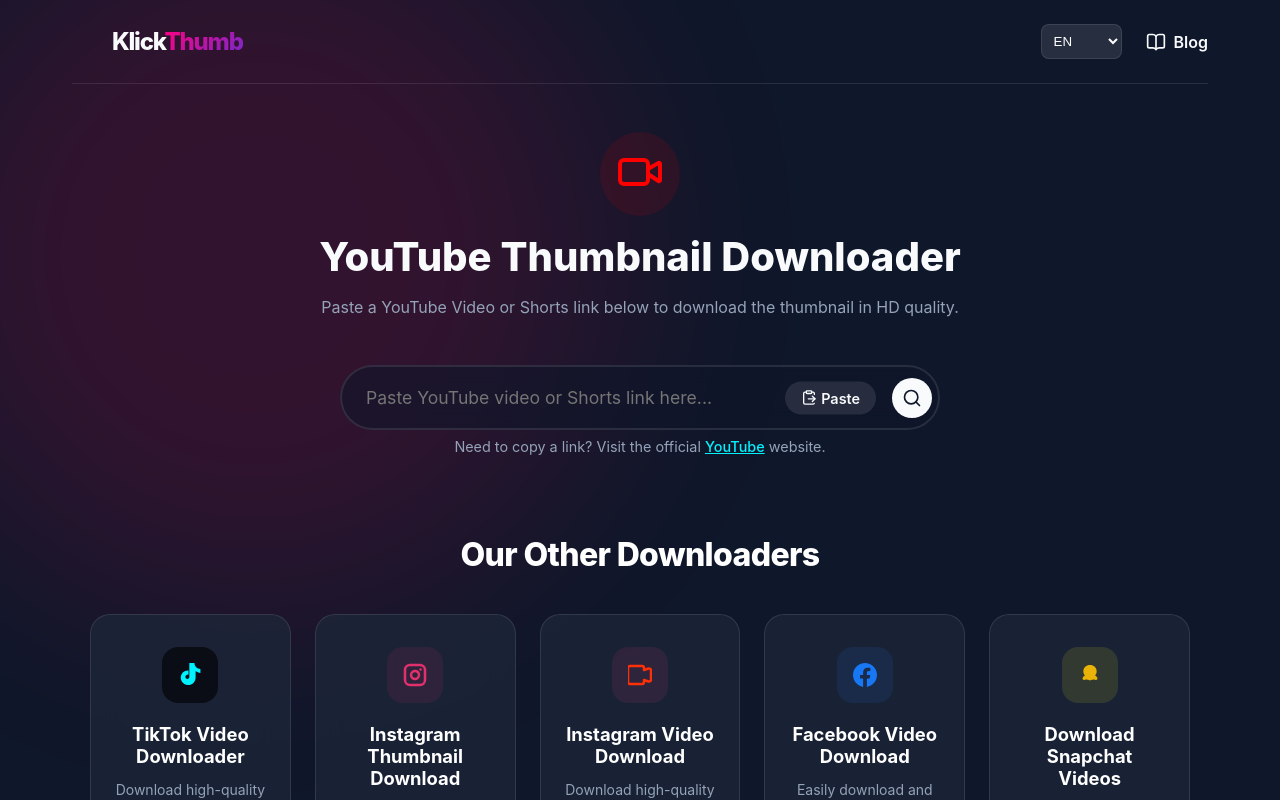
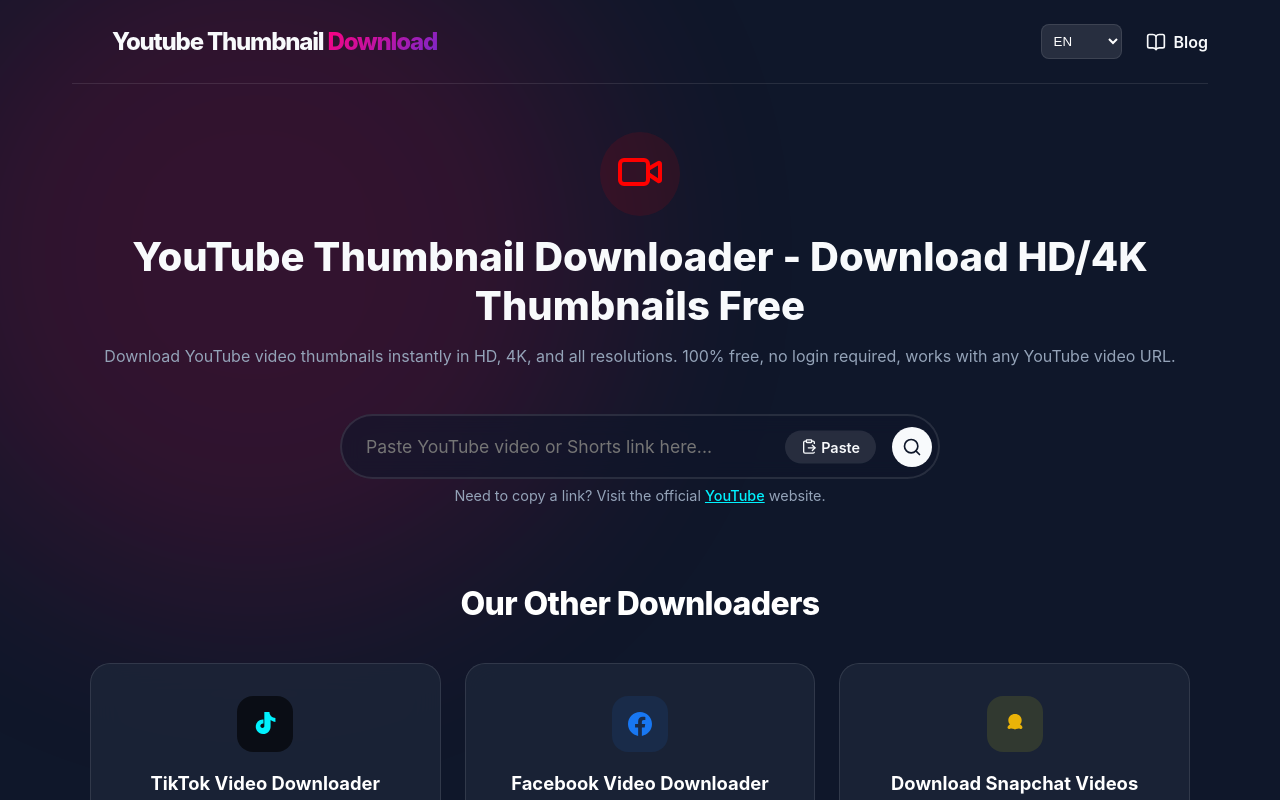
Before and after one commit to satpal0850/thumbnail.net, a React (Vite) app: page / in a window 1280 px wide. Shown: the top 800 px of the page. Built offline with nearby package versions, Linux system fonts and the light colour scheme.

Commit message:
changes in domain, schema title

```diff
--- a/generate_sitemap.js
+++ b/generate_sitemap.js
@@ -13,7 +13,7 @@
 
 const validLangs = ['en', 'es', 'hi', 'ko', 'sl', 'pt', 'et', 'zh-TW', 'lt', 'sr', 'nl', 'cs', 'vi', 'uz', 'bg', 'ca', 'id', 'pl', 'it', 'ar'];
 
-const domain = 'https://klickthumb.pinsaver.cloud';
+const domain = 'https://youtube-thumbnail-download.pinsaver.cloud';
 
 let xml = `<?xml version="1.0" encoding="UTF-8"?>\n<urlset xmlns="http://www.sitemaps.org/schemas/sitemap/0.9">\n`;
 
--- a/src/App.jsx
+++ b/src/App.jsx
@@ -42,7 +42,7 @@
       <nav className="navbar">
         <Link to={`${prefix}/`} className="logo">
           <DownloadCloud className="gradient-text" size={32} />
-          <span>Klick<span className="gradient-text">Thumb</span></span>
+          <span>Youtube Thumbnail <span className="gradient-text">Download</span></span>
         </Link>
         <div style={{ display: 'flex', gap: '1.5rem', alignItems: 'center' }}>
           {/* Only show language dropdown on the homepage */}
@@ -66,7 +66,7 @@
           <div style={{ flex: '1 1 300px' }}>
             <Link to={`${prefix}/`} className="logo" style={{ marginBottom: '1rem', display: 'inline-flex' }}>
               <DownloadCloud className="gradient-text" size={24} />
-              <span style={{ fontSize: '1.2rem' }}>Klick<span className="gradient-text">Thumb</span></span>
+              <span style={{ fontSize: '1.2rem' }}>Youtube Thumbnail <span className="gradient-text">Download</span></span>
             </Link>
             <p style={{ color: 'var(--text-secondary)', fontSize: '0.9rem', lineHeight: '1.6' }}>
               The fastest, easiest way to download high-quality YouTube thumbnails for free. No watermarks, no sign-ups required.
@@ -92,7 +92,7 @@
         </div>
 
         <div style={{ textAlign: 'center', color: 'var(--text-secondary)', fontSize: '0.9rem', borderTop: '1px solid rgba(255,255,255,0.05)', paddingTop: '2rem' }}>
-          <p>© {new Date().getFullYear()} KlickThumb. Professional YouTube Thumbnail Downloader.</p>
+          <p>© {new Date().getFullYear()} Youtube Thumbnail Download. Professional YouTube Thumbnail Downloader.</p>
         </div>
       </footer>
     </div>
--- a/src/pages/About.jsx
+++ b/src/pages/About.jsx
@@ -6,8 +6,8 @@
   return (
     <>
     <Helmet>
-      <title>About Us | KlickThumb</title>
-      <meta name="description" content="Learn about KlickThumb, your reliable yt thumbnail downloader." />
+      <title>About Us | Youtube Thumbnail Download</title>
+      <meta name="description" content="Learn about Youtube Thumbnail Download, your reliable yt thumbnail downloader." />
       <meta name="keywords" content="youtube thumbnail download, thumbnail download, thumbnail downloader, yt thumbnail downloader, youtube thumbnail downloader" />
     </Helmet>
     <motion.div
@@ -19,9 +19,9 @@
     >
       <h1 style={{ fontSize: '2.5rem', marginBottom: '1.5rem', color: '#00f2fe' }}>About Us</h1>
       <div style={{ lineHeight: '1.8', color: 'var(--text-secondary)', textAlign: 'left' }}>
-        <p>Welcome to <strong>KlickThumb</strong>, your number one source for performing a fast and free <Link to="/" style={{color: '#00f2fe', textDecoration: 'none'}}>youtube thumbnail download</Link> instantly and securely.</p>
+        <p>Welcome to <strong>Youtube Thumbnail Download</strong>, your number one source for performing a fast and free <Link to="/" style={{color: '#00f2fe', textDecoration: 'none'}}>youtube thumbnail download</Link> instantly and securely.</p>
         <p style={{ marginTop: '1rem' }}>We're dedicated to providing you the very best experience, with an emphasis on speed, original HD quality, and user-friendly design. We understand how important visual assets are for content creators, marketers, educators, and fans alike. That's why we built a tool that bypasses the friction and gives you the exact image you need in seconds.</p>
-        <p style={{ marginTop: '1rem' }}>Founded in 2024, KlickThumb was created to solve a simple problem: the lack of a clean, fast, and ad-spam-free way to grab thumbnails for reference, analysis, and fair-use creation. We have continually optimized our platform to ensure the fastest extraction times on the web.</p>
+        <p style={{ marginTop: '1rem' }}>Founded in 2024, Youtube Thumbnail Download was created to solve a simple problem: the lack of a clean, fast, and ad-spam-free way to grab thumbnails for reference, analysis, and fair-use creation. We have continually optimized our platform to ensure the fastest extraction times on the web.</p>
         <p style={{ marginTop: '1rem' }}>We hope you enjoy our tool as much as we enjoy offering it to you. If you have any questions or comments, please don't hesitate to contact us.</p>
       </div>
     </motion.div>
--- a/src/pages/Contact.jsx
+++ b/src/pages/Contact.jsx
@@ -6,8 +6,8 @@
   return (
     <>
     <Helmet>
-      <title>Contact Us | KlickThumb</title>
-      <meta name="description" content="Contact KlickThumb for any inquiries regarding our youtube thumbnail downloader." />
+      <title>Contact Us | Youtube Thumbnail Download</title>
+      <meta name="description" content="Contact Youtube Thumbnail Download for any inquiries regarding our youtube thumbnail downloader." />
       <meta name="keywords" content="youtube thumbnail download, thumbnail download, thumbnail downloader, yt thumbnail downloader, youtube thumbnail downloader" />
     </Helmet>
     <motion.div
--- a/src/pages/NotFound.jsx
+++ b/src/pages/NotFound.jsx
@@ -7,7 +7,7 @@
   return (
     <div style={{ textAlign: 'center', padding: '100px 20px', minHeight: '60vh', display: 'flex', flexDirection: 'column', alignItems: 'center', justifyContent: 'center' }}>
       <Helmet>
-        <title>404 - Page Not Found | KlickThumb</title>
+        <title>404 - Page Not Found | Youtube Thumbnail Download</title>
         <meta name="robots" content="noindex, follow" />
       </Helmet>
 
--- a/src/pages/Privacy.jsx
+++ b/src/pages/Privacy.jsx
@@ -5,8 +5,8 @@
   return (
     <>
     <Helmet>
-      <title>Privacy Policy | KlickThumb</title>
-      <meta name="description" content="Privacy Policy for KlickThumb, a free youtube thumbnail downloader." />
+      <title>Privacy Policy | Youtube Thumbnail Download</title>
+      <meta name="description" content="Privacy Policy for Youtube Thumbnail Download, a free youtube thumbnail downloader." />
       <meta name="keywords" content="youtube thumbnail download, thumbnail download, thumbnail downloader, yt thumbnail downloader, youtube thumbnail downloader" />
     </Helmet>
     <motion.div
@@ -20,7 +20,7 @@
       <div style={{ lineHeight: '1.8', color: 'var(--text-secondary)' }}>
         <p>Effective Date: June 10, 2024</p>
         <h3 style={{ color: 'white', marginTop: '1.5rem' }}>1. Information We Collect</h3>
-        <p>At KlickThumb, we do not require you to create an account, and we do not collect personal identifiable information (PII) such as your name, address, or phone number simply for using our core downloader tool. All URL processing is done transparently.</p>
+        <p>At Youtube Thumbnail Download, we do not require you to create an account, and we do not collect personal identifiable information (PII) such as your name, address, or phone number simply for using our core downloader tool. All URL processing is done transparently.</p>
 
         <h3 style={{ color: 'white', marginTop: '1.5rem' }}>2. Cookies and Tracking</h3>
         <p>We use third-party services, such as Google AdSense and Google Analytics, to provide advertisements and analyze website traffic. These third parties may use cookies, web beacons, and similar technologies to collect or receive information from your website and elsewhere on the internet and use that information to provide measurement services and target ads.</p>
--- a/src/pages/Terms.jsx
+++ b/src/pages/Terms.jsx
@@ -5,8 +5,8 @@
   return (
     <>
     <Helmet>
-      <title>Terms and Conditions | KlickThumb</title>
-      <meta name="description" content="Terms and Conditions for KlickThumb, a free youtube thumbnail downloader." />
+      <title>Terms and Conditions | Youtube Thumbnail Download</title>
+      <meta name="description" content="Terms and Conditions for Youtube Thumbnail Download, a free youtube thumbnail downloader." />
       <meta name="keywords" content="youtube thumbnail download, thumbnail download, thumbnail downloader, yt thumbnail downloader, youtube thumbnail downloader" />
     </Helmet>
     <motion.div
@@ -18,19 +18,19 @@
     >
       <h1 style={{ fontSize: '2.5rem', marginBottom: '1.5rem', color: '#00f2fe' }}>Terms and Conditions</h1>
       <div style={{ lineHeight: '1.8', color: 'var(--text-secondary)' }}>
-        <p>Welcome to KlickThumb. By accessing this website, we assume you accept these terms and conditions. Do not continue to use KlickThumb if you do not agree to all of the terms and conditions stated on this page.</p>
+        <p>Welcome to Youtube Thumbnail Download. By accessing this website, we assume you accept these terms and conditions. Do not continue to use Youtube Thumbnail Download if you do not agree to all of the terms and conditions stated on this page.</p>
 
         <h3 style={{ color: 'white', marginTop: '1.5rem' }}>1. License and Usage</h3>
-        <p>KlickThumb provides a tool to extract and download thumbnails from publicly available YouTube videos. You agree to use this tool only for lawful purposes, such as fair use, education, and personal archiving.</p>
+        <p>Youtube Thumbnail Download provides a tool to extract and download thumbnails from publicly available YouTube videos. You agree to use this tool only for lawful purposes, such as fair use, education, and personal archiving.</p>
 
         <h3 style={{ color: 'white', marginTop: '1.5rem' }}>2. Copyright Respect</h3>
-        <p>The thumbnails downloaded via this site are the property of their respective creators and copyright holders. KlickThumb does not grant you the right to use these thumbnails for commercial purposes or to re-upload them as your own original work. Users are solely responsible for ensuring they have the legal right to use downloaded media.</p>
+        <p>The thumbnails downloaded via this site are the property of their respective creators and copyright holders. Youtube Thumbnail Download does not grant you the right to use these thumbnails for commercial purposes or to re-upload them as your own original work. Users are solely responsible for ensuring they have the legal right to use downloaded media.</p>
 
         <h3 style={{ color: 'white', marginTop: '1.5rem' }}>3. Disclaimer</h3>
-        <p>The materials on KlickThumb's website are provided on an 'as is' basis. We make no warranties, expressed or implied, and hereby disclaim and negate all other warranties including, without limitation, implied warranties or conditions of merchantability, fitness for a particular purpose, or non-infringement of intellectual property.</p>
+        <p>The materials on Youtube Thumbnail Download's website are provided on an 'as is' basis. We make no warranties, expressed or implied, and hereby disclaim and negate all other warranties including, without limitation, implied warranties or conditions of merchantability, fitness for a particular purpose, or non-infringement of intellectual property.</p>
 
         <h3 style={{ color: 'white', marginTop: '1.5rem' }}>4. Limitations</h3>
-        <p>In no event shall KlickThumb or its suppliers be liable for any damages (including, without limitation, damages for loss of data or profit, or due to business interruption) arising out of the use or inability to use the materials on our website.</p>
+        <p>In no event shall Youtube Thumbnail Download or its suppliers be liable for any damages (including, without limitation, damages for loss of data or profit, or due to business interruption) arising out of the use or inability to use the materials on our website.</p>
       </div>
     </motion.div>
     </>
--- a/src/pages/YouTubeDownloader.jsx
+++ b/src/pages/YouTubeDownloader.jsx
@@ -20,35 +20,7 @@
     )
   },
   {
-    name: 'Instagram Thumbnail Download',
-    link: 'https://pinsaver.cloud/instagram-thumbnail-download',
-    desc: 'Save post cover images and IG TV thumbnails in original quality.',
-    bgColor: 'rgba(225, 48, 108, 0.1)',
-    iconColor: '#e1306c',
-    glowColor: 'rgba(225, 48, 108, 0.4)',
-    icon: (
-      <svg viewBox="0 0 24 24" width="24" height="24" fill="none" stroke="currentColor" strokeWidth="2.5" strokeLinecap="round" strokeLinejoin="round">
-        <rect x="2" y="2" width="20" height="20" rx="5" ry="5"></rect>
-        <path d="M16 11.37A4 4 0 1 1 12.63 8 4 4 0 0 1 16 11.37z"></path>
-        <line x1="17.5" y1="6.5" x2="17.51" y2="6.5"></line>
-      </svg>
-    )
-  },
-  {
-    name: 'Instagram Video Download',
-    link: 'https://pinsaver.cloud/',
-    desc: 'Download high-quality Instagram reels and videos in one click.',
-    bgColor: 'rgba(225, 48, 108, 0.1)',
-    iconColor: '#ff3008',
-    glowColor: 'rgba(225, 48, 108, 0.4)',
-    icon: (
-      <svg viewBox="0 0 24 24" width="24" height="24" fill="none" stroke="currentColor" strokeWidth="2.5" strokeLinecap="round" strokeLinejoin="round">
-        <path d="M23 7a2 2 0 0 0-2.45-1.45L16 7V5a2 2 0 0 0-2-2H2a2 2 0 0 0-2 2v14a2 2 0 0 0 2 2h12a2 2 0 0 0 2-2v-2l4.55 1.45A2 2 0 0 0 23 17V7z"></path>
-      </svg>
-    )
-  },
-  {
-    name: 'Facebook Video Download',
+    name: 'Facebook Video Downloader',
     link: 'https://pinsaver.cloud/',
     desc: 'Easily download and save Facebook videos to your device gallery.',
     bgColor: 'rgba(24, 119, 242, 0.1)',
@@ -75,8 +47,10 @@
   }
 ];
 
+const validLangs = ['en', 'es', 'hi', 'ko', 'sl', 'pt', 'et', 'zh-TW', 'lt', 'sr', 'nl', 'cs', 'vi', 'uz', 'bg', 'ca', 'id', 'pl', 'it', 'ar'];
+
 const YouTubeDownloader = () => {
-  const { t } = useTranslation();
+  const { t, i18n } = useTranslation();
   const [url, setUrl] = useState('');
   const [thumbnails, setThumbnails] = useState(null);
   const [error, setError] = useState('');
@@ -214,25 +188,100 @@
       exit={{ opacity: 0, y: -20 }}
     >
       <Helmet>
-        <title>{t('title')} | KlickThumb</title>
+        <title>{t('title')}</title>
         <meta name="description" content={t('subtitle')} />
-        <meta name="keywords" content="youtube thumbnail download, thumbnail download, thumbnail downloader, yt thumbnail downloader, youtube thumbnail downloader" />
+        <meta name="keywords" content="youtube thumbnail download, thumbnail download, yt thumbnail download, yt thumbnail, youtube video thumbnail download, youtube thumbnail" />
+        <link rel="canonical" href={`https://youtube-thumbnail-download.pinsaver.cloud${i18n.language === 'en' ? '' : `/${i18n.language}`}`} />
+        {validLangs.map(l => (
+          <link
+            key={l}
+            rel="alternate"
+            hrefLang={l}
+            href={`https://youtube-thumbnail-download.pinsaver.cloud${l === 'en' ? '' : `/${l}`}`}
+          />
+        ))}
+        <meta property="og:title" content="YouTube Thumbnail Downloader - Free HD/4K Download" />
+        <meta property="og:description" content="Download YouTube video thumbnails instantly in HD, 4K, and all resolutions." />
+        <meta property="og:url" content={`https://youtube-thumbnail-download.pinsaver.cloud${i18n.language === 'en' ? '' : `/${i18n.language}`}`} />
+        <meta property="og:site_name" content="Youtube Thumbnail Download" />
+        <meta property="og:image" content="https://youtube-thumbnail-download.pinsaver.cloud/og-image.jpg" />
+        <meta property="og:image:width" content="1200" />
+        <meta property="og:image:height" content="630" />
+        <meta property="og:locale" content="en_US" />
+        <meta property="og:type" content="website" />
+        <meta name="twitter:card" content="summary_large_image" />
+        <meta name="twitter:title" content="YouTube Thumbnail Downloader - Free HD/4K Download" />
+        <meta name="twitter:description" content="Download YouTube video thumbnails instantly in HD, 4K, and all resolutions." />
+        <meta name="twitter:image" content="https://youtube-thumbnail-download.pinsaver.cloud/og-image.jpg" />
+
+        {/* 1. WebApplication Schema */}
         <script type="application/ld+json">
           {JSON.stringify({
             "@context": "https://schema.org",
             "@type": "WebApplication",
-            "name": "KlickThumb",
-            "alternateName": "KlickThumb YouTube Thumbnail Downloader",
-            "url": "https://klickthumb.pinsaver.cloud",
+            "name": "YouTube Thumbnail Downloader",
+            "url": "https://youtube-thumbnail-download.pinsaver.cloud",
             "applicationCategory": "MultimediaApplication",
-            "operatingSystem": "All",
-            "browserRequirements": "Requires JavaScript. Requires HTML5.",
-            "description": "Download high-quality YouTube video thumbnails and shorts covers in HD, SD, and standard resolutions for free with KlickThumb.",
+            "operatingSystem": "Any",
             "offers": {
               "@type": "Offer",
               "price": "0",
               "priceCurrency": "USD"
-            }
+            },
+            "aggregateRating": {
+              "@type": "AggregateRating",
+              "ratingValue": "4.7",
+              "ratingCount": "12545"
+            },
+            "description": "Free tool to download YouTube video Thumbnails in Orignal, HD, SD, and all resolutions instantly."
+          })}
+        </script>
+
+        {/* 2. FAQ Schema */}
+        <script type="application/ld+json">
+          {JSON.stringify({
+            "@context": "https://schema.org",
+            "@type": "FAQPage",
+            "mainEntity": [
+              {
+                "@type": "Question",
+                "name": "How do I download a YouTube thumbnail in HD?",
+                "acceptedAnswer": {
+                  "@type": "Answer",
+                  "text": "Simply paste the YouTube video URL into our tool and click download to get the thumbnail in HD or Orignal quality instantly."
+                }
+              },
+              {
+                "@type": "Question",
+                "name": "Is this YouTube thumbnail downloader free?",
+                "acceptedAnswer": {
+                  "@type": "Answer",
+                  "text": "Yes, our tool is completely free to use with no sign-up required."
+                }
+              }
+            ]
+          })}
+        </script>
+
+        {/* 3. Breadcrumb Schema */}
+        <script type="application/ld+json">
+          {JSON.stringify({
+            "@context": "https://schema.org",
+            "@type": "BreadcrumbList",
+            "itemListElement": [
+              {
+                "@type": "ListItem",
+                "position": 1,
+                "name": "Home",
+                "item": "https://youtube-thumbnail-download.pinsaver.cloud"
+              },
+              {
+                "@type": "ListItem",
+                "position": 2,
+                "name": "YouTube Thumbnail Downloader",
+                "item": "https://youtube-thumbnail-download.pinsaver.cloud"
+              }
+            ]
           })}
         </script>
       </Helmet>
```
Also changed, not shown: src/locales.js, 1 other file (tests, documents, lock files or other folders).
